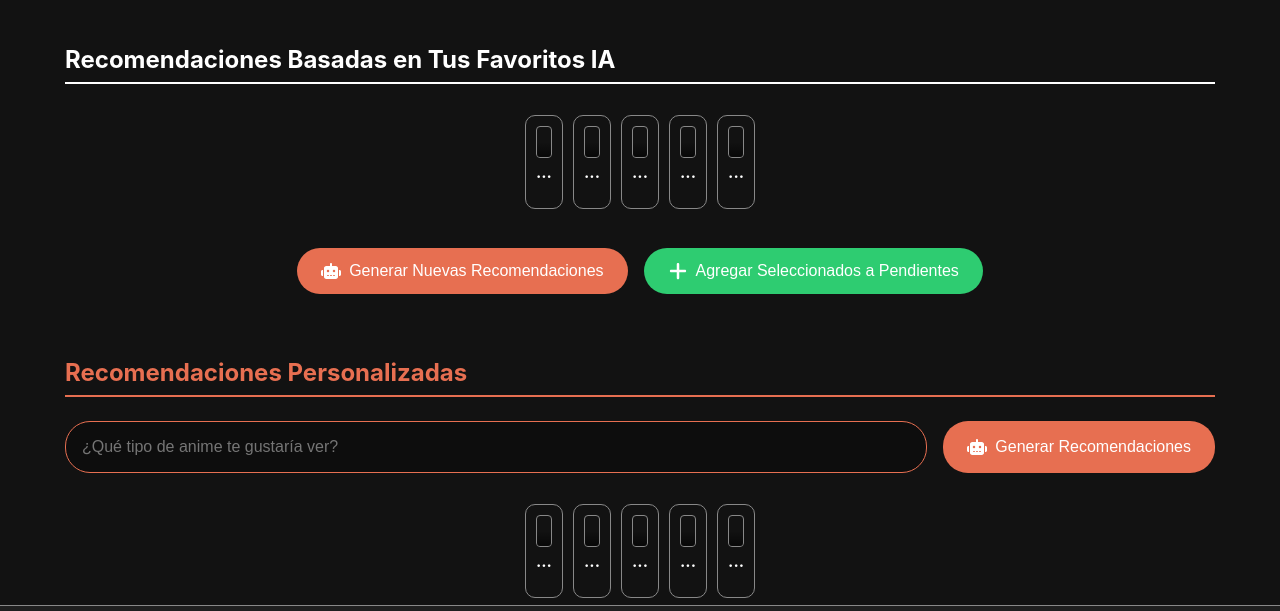
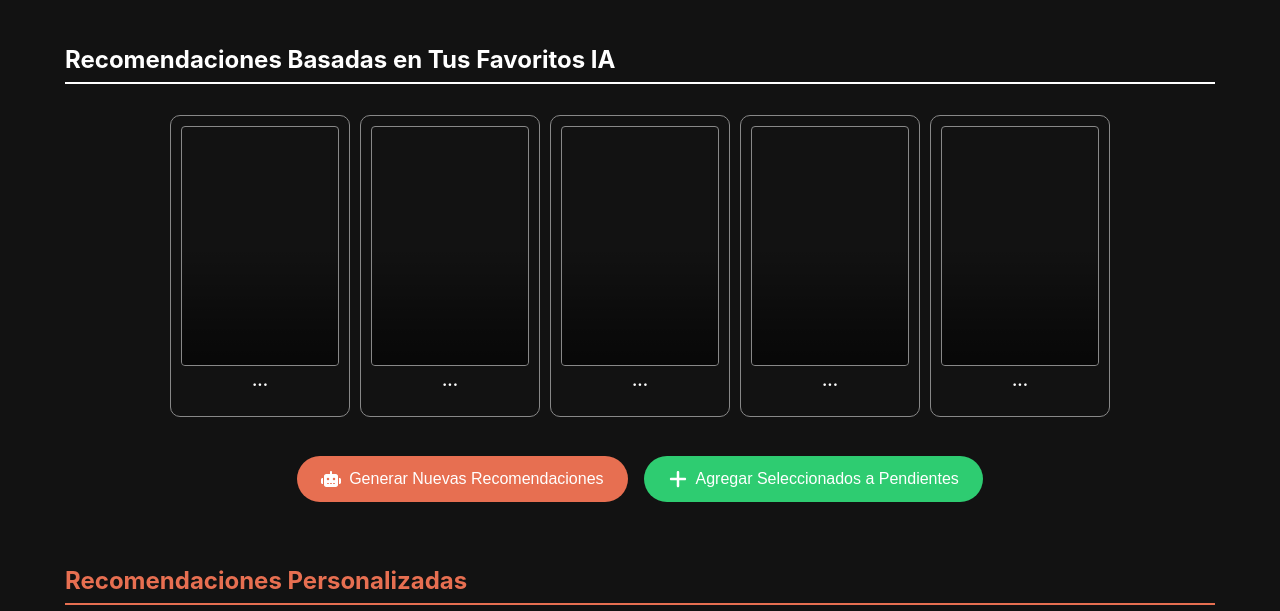
Before and after one commit to SantiagoCN69/Anime-FLV-LITE, a plain HTML site: page lab.html in a window 1280 px wide. Shown: the part 146-757 px from the top of the page. Drawn offline with Linux system fonts and the light colour scheme; a script that the page names is missing.

Commit message:
fix cards animes

```diff
--- a/lab.html
+++ b/lab.html
@@ -65,27 +65,27 @@
       <section class="favoritos">
         <h3>Recomendaciones Basadas en Tus Favoritos IA</h3>
         <div class="grid-animes" id="recomendaciones-favoritos">
-          <div class="anime-card carga">
+          <div class="anime-card carga lab-card">
             <div class="container-img">
             </div>
             <strong>...</strong>
           </div>
-          <div class="anime-card carga">
+          <div class="anime-card carga lab-card">
             <div class="container-img">
             </div>
             <strong>...</strong>
           </div>
-          <div class="anime-card carga">
+          <div class="anime-card carga lab-card">
             <div class="container-img">
             </div>
             <strong>...</strong>
           </div>
-          <div class="anime-card carga">
+          <div class="anime-card carga lab-card">
             <div class="container-img">
             </div>
             <strong>...</strong>
           </div>
-          <div class="anime-card carga">
+          <div class="anime-card carga lab-card">
             <div class="container-img">
             </div>
             <strong>...</strong>
@@ -112,27 +112,27 @@
           </button>
         </div>
         <div class="grid-animes" id="recomendaciones-personalizadas">
-          <div class="anime-card carga">
+          <div class="anime-card carga lab-card">
             <div class="container-img">
             </div>
             <strong>...</strong>
           </div>
-          <div class="anime-card carga">
+          <div class="anime-card carga lab-card">
             <div class="container-img">
             </div>
             <strong>...</strong>
           </div>
-          <div class="anime-card carga">
+          <div class="anime-card carga lab-card">
             <div class="container-img">
             </div>
             <strong>...</strong>
           </div>
-          <div class="anime-card carga">
+          <div class="anime-card carga lab-card">
             <div class="container-img">
             </div>
             <strong>...</strong>
           </div>
-          <div class="anime-card carga">
+          <div class="anime-card carga lab-card">
             <div class="container-img">
             </div>
             <strong>...</strong>
```
